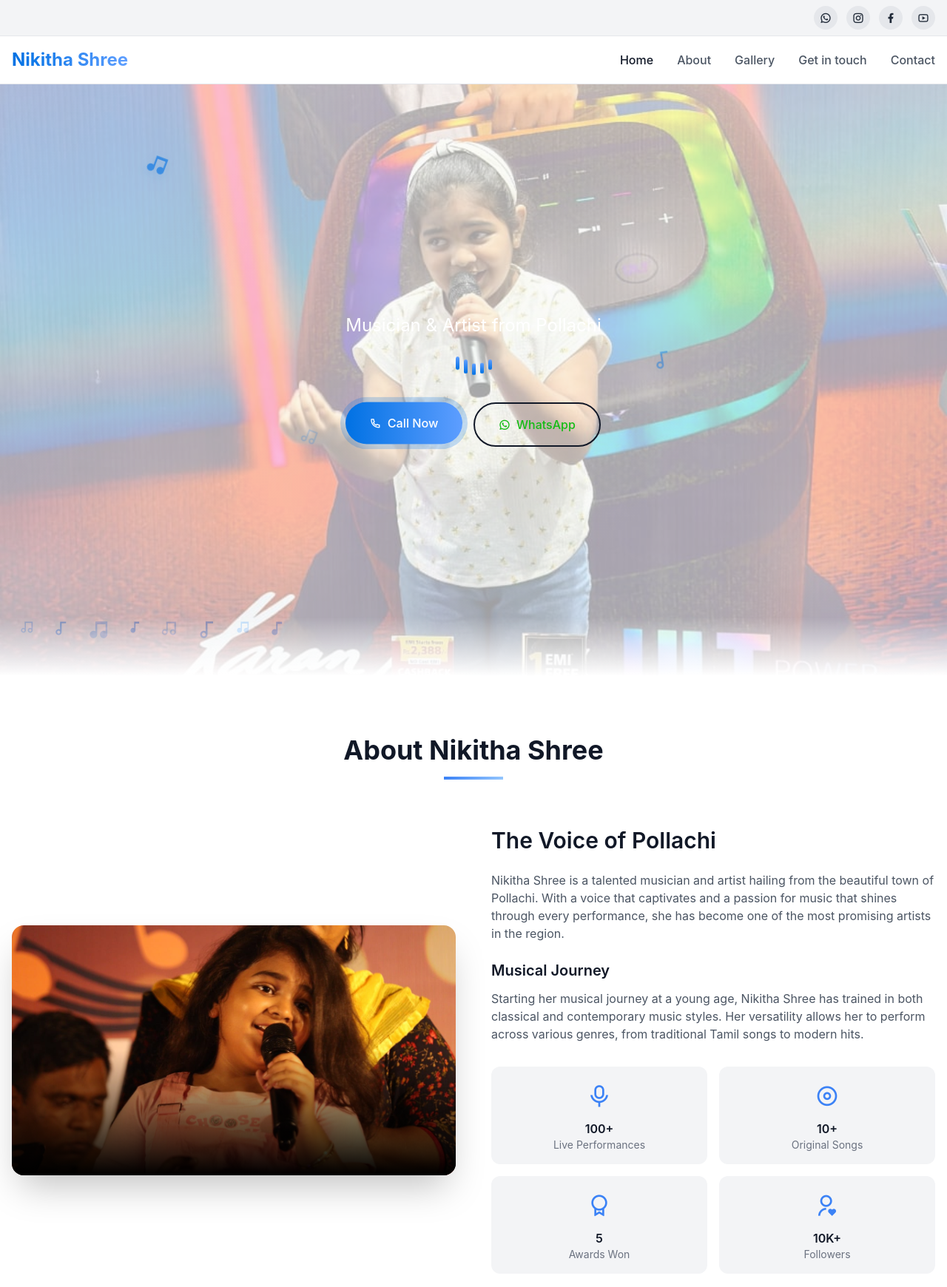
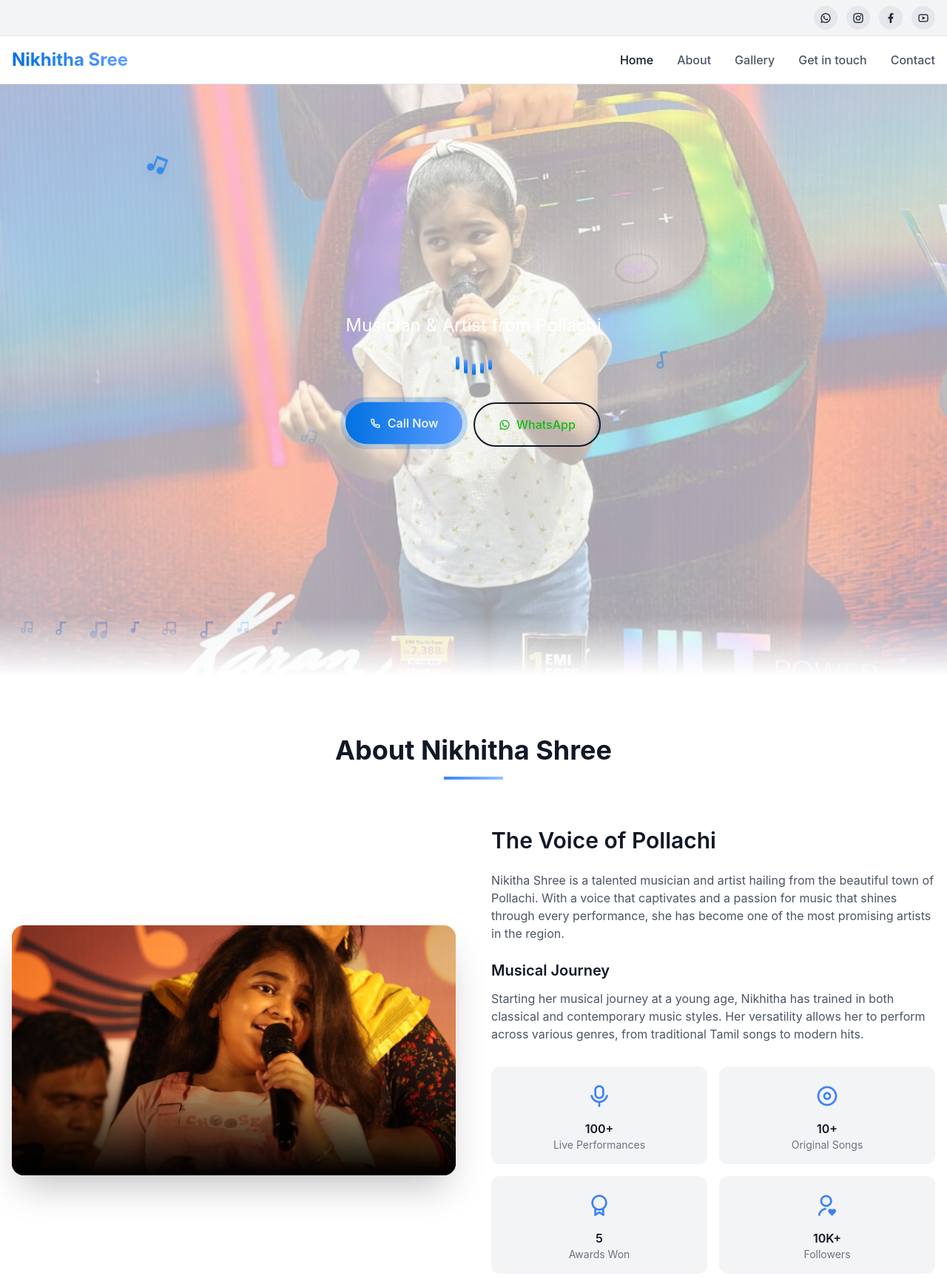
Before and after one commit to Prajithkrishnan/Nikhitha-Shree, a plain HTML site: page index.html in a window 1280 px wide. Shown: the top 1740 px of the page at 74% size. Drawn offline with nearby package versions, Linux system fonts and the light colour scheme; a web font is replaced by a local one.

Commit message:
Update index.html

```diff
--- a/index.html
+++ b/index.html
@@ -447,7 +447,8 @@
         <div class="container mx-auto px-4">
             <div class="flex justify-between items-center py-4">
                 <a href="#"
-                    class="text-2xl font-bold text-gradient transform transition-transform hover:scale-105">Nikitha Shree </a>
+                    class="text-2xl font-bold text-gradient transform transition-transform hover:scale-105">Nikhitha
+                    Sree</a>
                 <nav class="hidden md:flex space-x-8">
                     <a href="#" class="nav-link active-nav text-gray-900 font-medium">Home</a>
                     <a href="#about" class="nav-link text-gray-600 font-medium hover:text-gray-900">About</a>
@@ -651,7 +652,7 @@
     <section id="about" class="py-20 bg-white">
         <div class="container mx-auto px-4">
             <div class="text-center mb-16 scroll-animate">
-                <h2 class="text-4xl font-bold mb-4">About Nikitha Shree </h2>
+                <h2 class="text-4xl font-bold mb-4">About Nikhitha Shree</h2>
                 <div class="w-20 h-1 bg-gradient-to-r from-blue-500 to-blue-300 mx-auto"></div>
             </div>
 
@@ -672,7 +673,7 @@
 
                     <div class="mb-8">
                         <h4 class="text-xl font-semibold mb-3">Musical Journey</h4>
-                        <p class="text-gray-600 mb-4">Starting her musical journey at a young age, Nikitha Shree  has trained
+                        <p class="text-gray-600 mb-4">Starting her musical journey at a young age, Nikhitha has trained
                             in both classical and contemporary music styles. Her versatility allows her to perform
                             across various genres, from traditional Tamil songs to modern hits.</p>
                     </div>
@@ -1013,7 +1014,7 @@
                     <div class="mt-8">
                         <h4 class="font-semibold text-lg mb-4">FollowNikitha Shree</h4>
                         <div class="flex space-x-4">
-                            <a href="#"
+                            <a href="https://www.instagram.com/_nikitha.shree_/?igsh=MTBidHQ0YWkwd215bQ%3D%3D#"
                                 class="social-icon w-12 h-12 flex items-center justify-center rounded-full bg-gray-100 text-gray-800 hover:bg-pink-600 hover:text-white transition-colors">
                                 <i class="ri-instagram-line ri-lg"></i>
                             </a>
@@ -1101,7 +1102,7 @@
                 <div>
                     <h4 class="text-lg font-semibold mb-4">Connect</h4>
                     <div class="flex space-x-4 mb-4">
-                        <a href="#"
+                        <a href="https://www.instagram.com/_nikitha.shree_/?igsh=MTBidHQ0YWkwd215bQ%3D%3D#"
                             class="social-icon w-10 h-10 flex items-center justify-center rounded-full bg-gray-800 text-white hover:bg-pink-600 transition-colors">
                             <i class="ri-instagram-line"></i>
                         </a>
```
